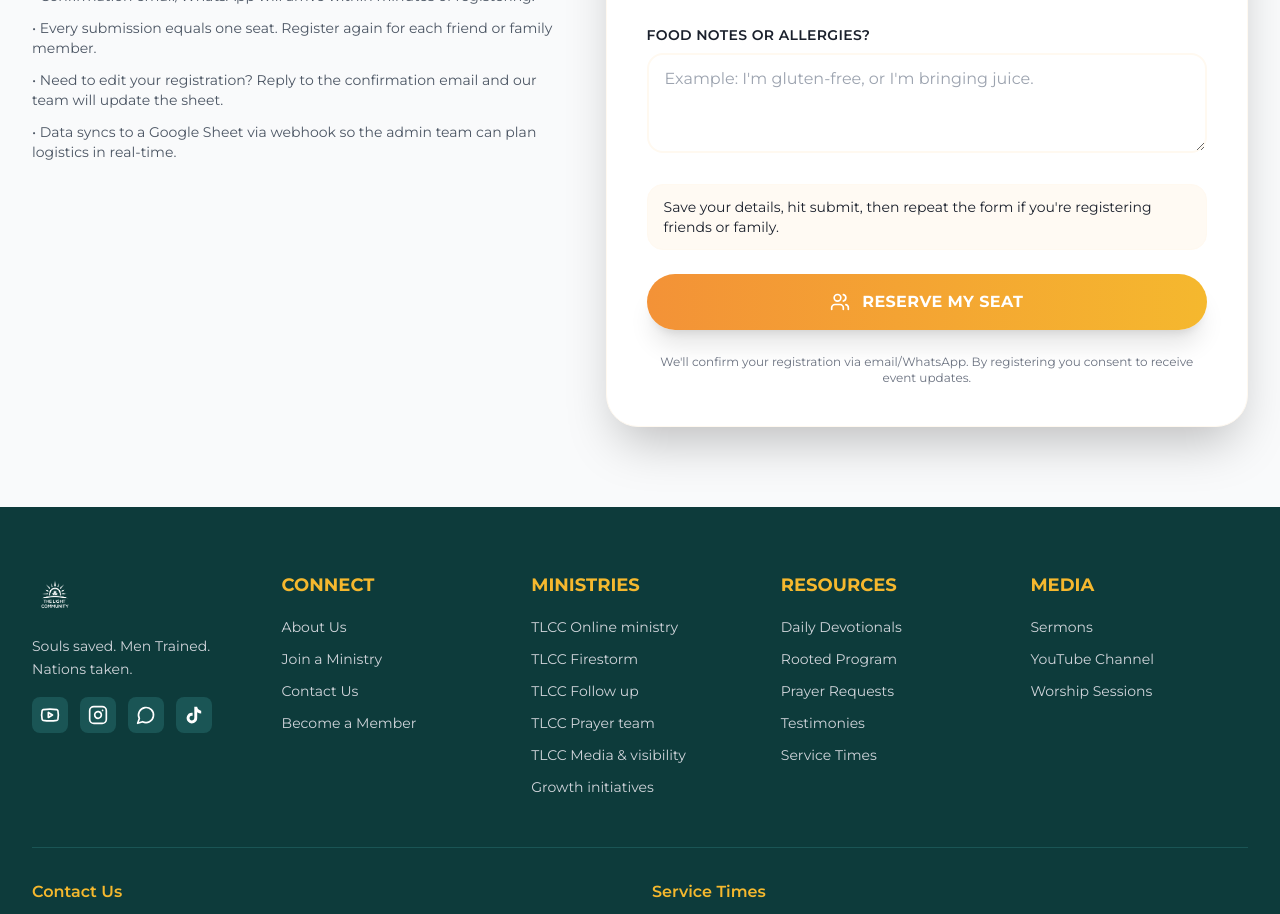
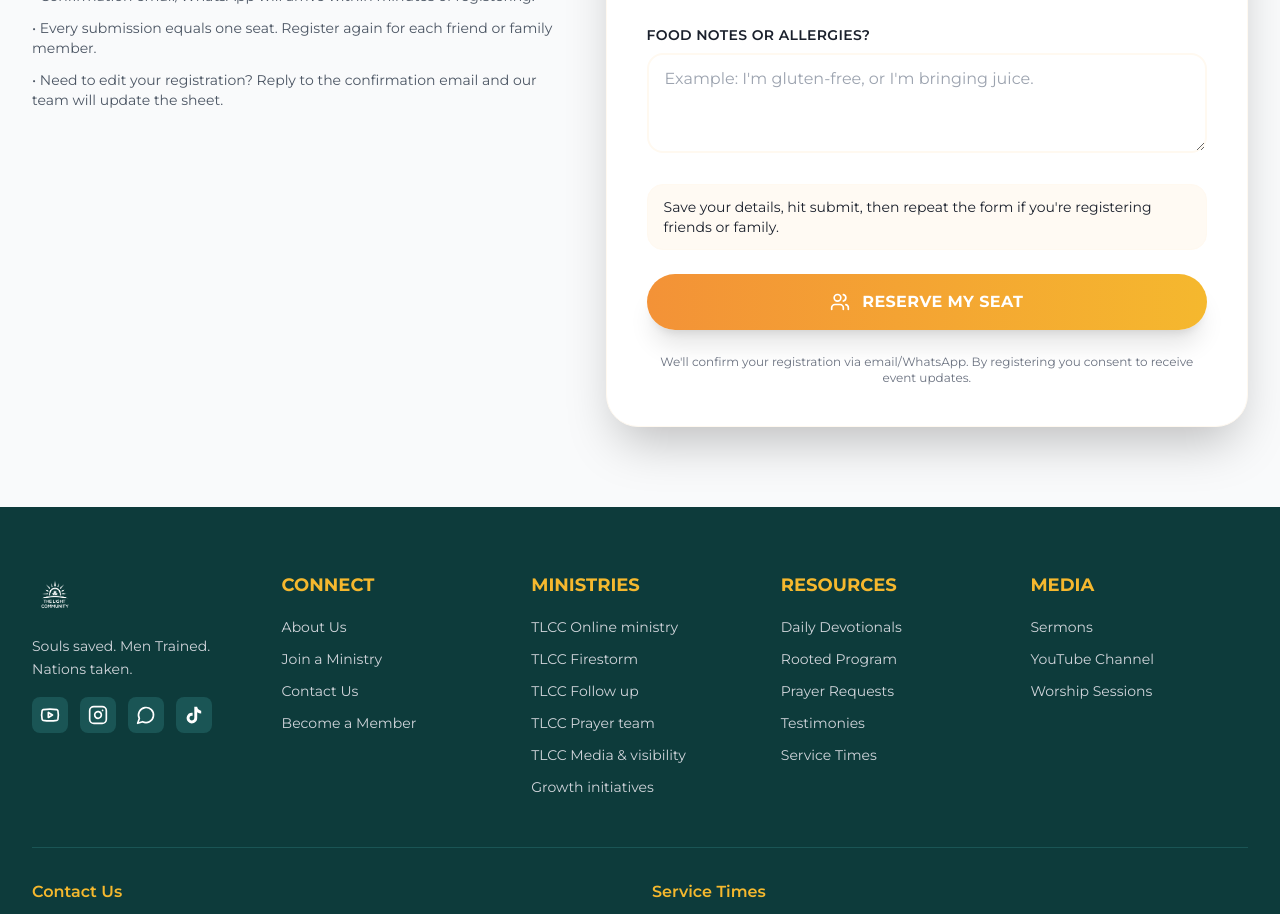
Before and after one commit to mayowa-kalejaiye/TLC, a Next.js app: page /events/rooted-december in a window 1280 px wide. Shown: the part 2060-2974 px from the top of the page. Built offline with nearby package versions, Linux system fonts and the light colour scheme; no server answers.

Commit message:
fix: remove data sync note from registration instructions

```diff
--- a/app/events/rooted-december/page.tsx
+++ b/app/events/rooted-december/page.tsx
@@ -166,7 +166,6 @@ export default function RootedDecemberPage() {
               <li>• Confirmation email/WhatsApp will arrive within minutes of registering.</li>
               <li>• Every submission equals one seat. Register again for each friend or family member.</li>
               <li>• Need to edit your registration? Reply to the confirmation email and our team will update the sheet.</li>
-              <li>• Data syncs to a Google Sheet via webhook so the admin team can plan logistics in real-time.</li>
             </ul>
           </div>
           <RootedRegistrationForm />
```
